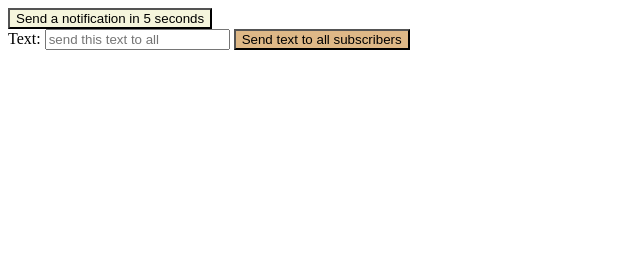
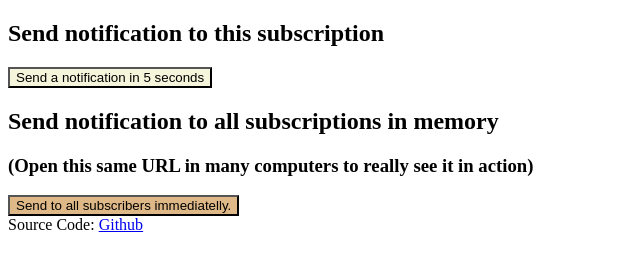
Before and after one commit to guerrerocarlos/serverless-web-push-notifications, a website: page static/index.html in a window 1280 px wide. Shown: the whole page, without its empty margins (0-640 px from the left). Drawn offline with Linux system fonts and the light colour scheme.

Commit message:
Add Readme, update index.html

```diff
--- a/static/index.html
+++ b/static/index.html
@@ -14,9 +14,16 @@
     <noscript>
         You need to enable JavaScript to run this app.
     </noscript>
-    <button id="doIt" style="background-color:beige;">Send a notification in 5 seconds</button></br>
-    Text: <input type="text" id="textToAll" placeholder="send this text to all" />
-    <button id="sendToAll" style="background-color:burlywood;">Send text to all subscribers</button>
+    <div>
+        <h2>Send notification to this subscription</h2>
+        <button id="doIt" style="background-color:beige;">Send a notification in 5 seconds</button></br>
+    </div>
+    <div>
+        <h2>Send notification to all subscriptions in memory</h2>
+        <h3>(Open this same URL in many computers to really see it in action)</h3>
+        <button id="sendToAll" style="background-color:burlywood;">Send to all subscribers immediatelly.</button>
+    </div>
+    <div>Source Code: <a href="https://github.com/guerrerocarlos/serverless-web-push-notifications">Github</a></div>
 
 </body>
 
```
Also changed, not shown: README.md (added).
